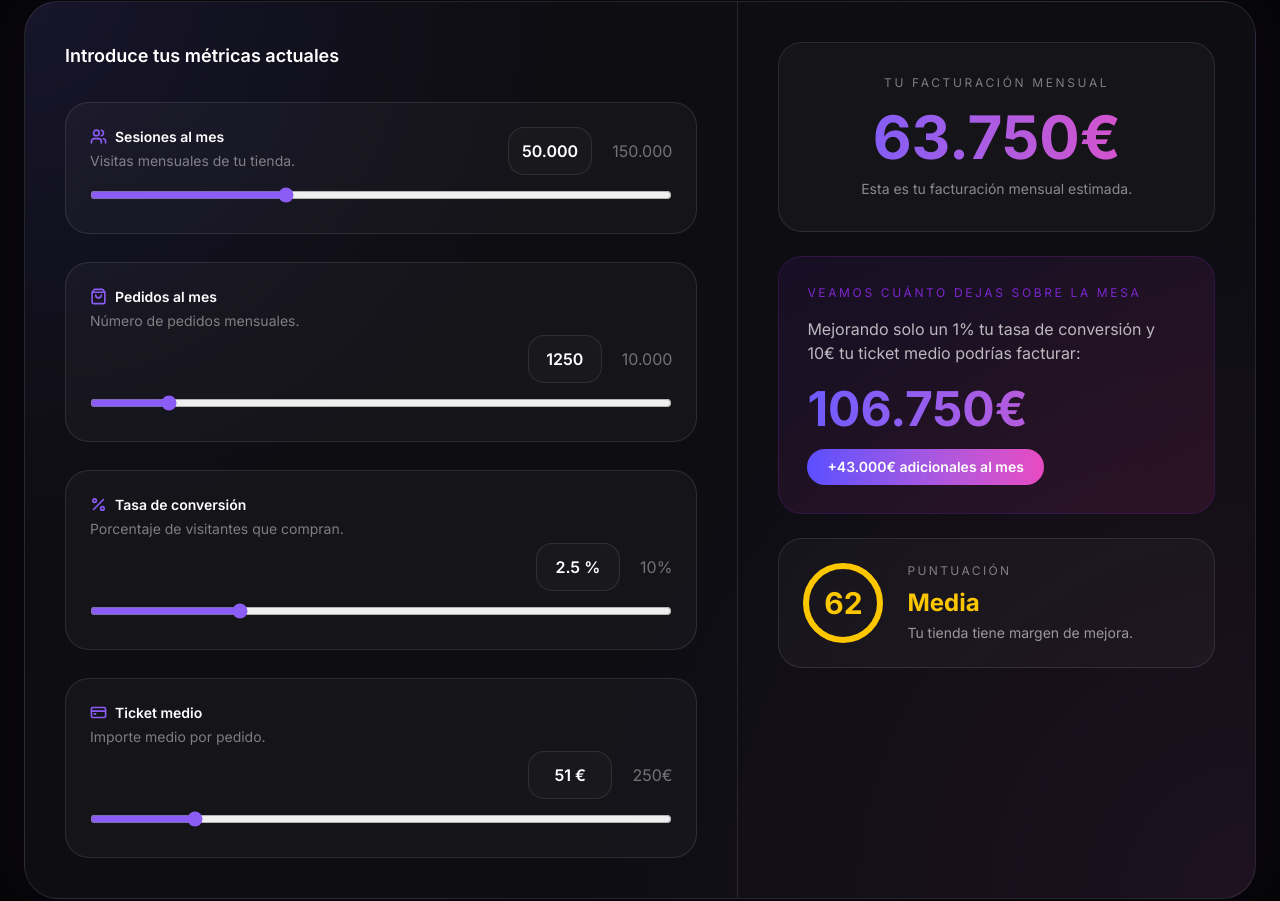
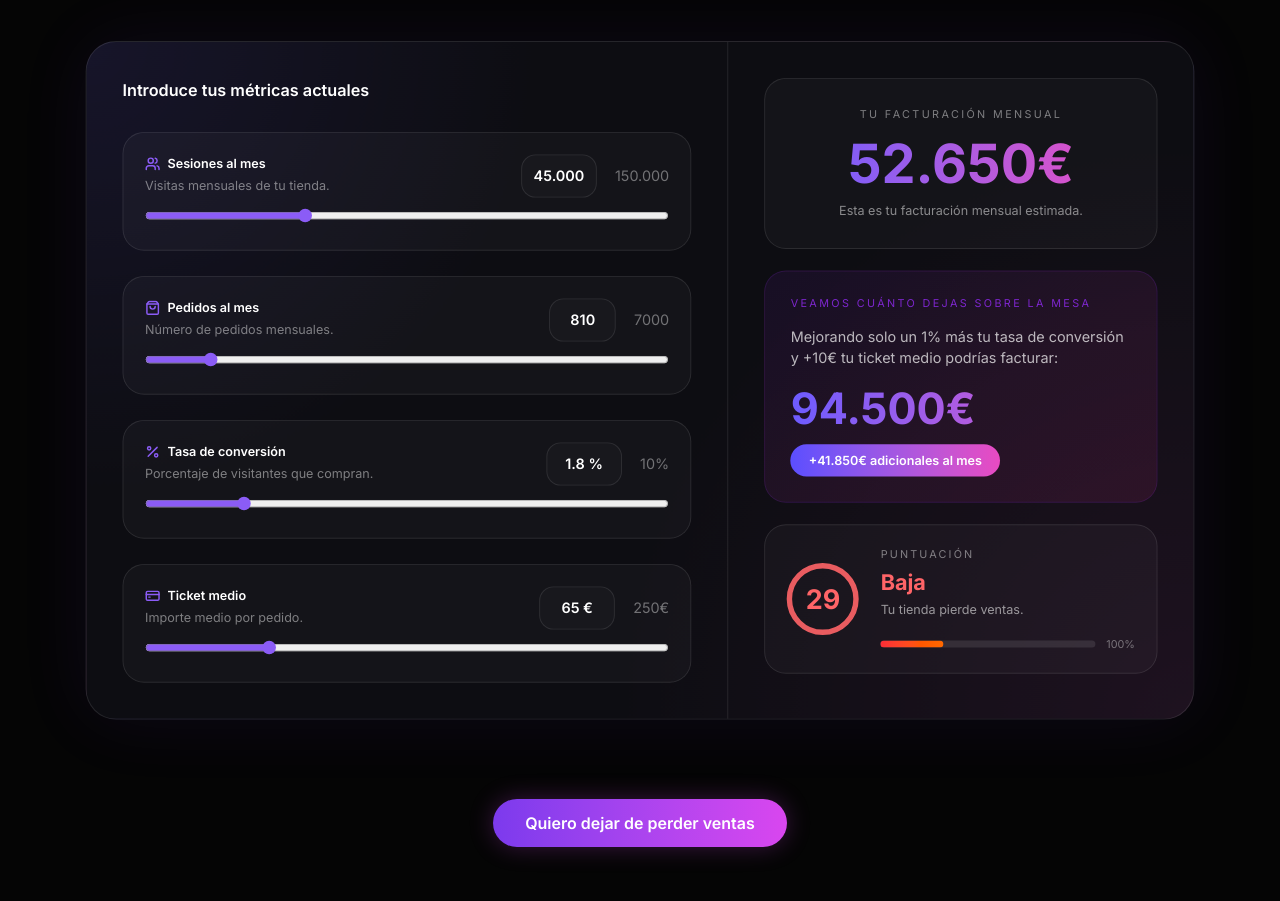
Before and after one commit to MaikelScalate/scalatelab, a Next.js app: page / in a window 1280 px wide. Shown: the part 3001-3902 px from the top of the page. Built offline with nearby package versions, Linux system fonts and the light colour scheme.

Commit message:
Mejorar diseño

```diff
--- a/app/components/sections/CalculatorSection.tsx
+++ b/app/components/sections/CalculatorSection.tsx
@@ -9,7 +9,7 @@ export default function CalculatorSection() {
   return (
     <Section
   id="calculadora"
-  className="pt-10 pb-32"
+  className="pt-20 pb-32"
 >
       <Container>
 
@@ -40,7 +40,7 @@ export default function CalculatorSection() {
           <Calculator />
         </div>
 
-        <div className="mt-20 flex justify-center">
+        <div className="mt-1 flex justify-center">
           <Button
             className="
               h-12
--- a/app/components/ui/Calculator.tsx
+++ b/app/components/ui/Calculator.tsx
@@ -11,10 +11,10 @@ import {
 
 export default function Calculator() {
 
-  const [sessions, setSessions] = useState(50000);
-  const [orders, setOrders] = useState(1250);
- const [conversion, setConversion] = useState(2.5);
- const [ticket, setTicket] = useState(51);
+  const [sessions, setSessions] = useState(45000);
+  const [orders, setOrders] = useState(810);
+  const [conversion, setConversion] = useState(1.8);
+  const [ticket, setTicket] = useState(65);
 
   const revenue = orders * ticket;
 
@@ -31,11 +31,82 @@ const improvedRevenue =
 
   const extraRevenue =
     improvedRevenue - revenue;
+  let conversionScore = 0;
+
+if (conversion >= 5) conversionScore = 30;
+else if (conversion >= 4) conversionScore = 25;
+else if (conversion >= 3) conversionScore = 20;
+else if (conversion >= 2) conversionScore = 14;
+else if (conversion >= 1) conversionScore = 8;
+
+let ticketScore = 0;
+
+if (ticket >= 150) ticketScore = 25;
+else if (ticket >= 120) ticketScore = 22;
+else if (ticket >= 100) ticketScore = 18;
+else if (ticket >= 80) ticketScore = 14;
+else if (ticket >= 60) ticketScore = 10;
+
+let sessionsScore = 0;
+
+if (sessions >= 150000) sessionsScore = 15;
+else if (sessions >= 100000) sessionsScore = 12;
+else if (sessions >= 70000) sessionsScore = 9;
+else if (sessions >= 40000) sessionsScore = 6;
+else if (sessions >= 20000) sessionsScore = 3;
+
+let revenueScore = 0;
+
+if (revenue >= 1300000) revenueScore = 25;
+else if (revenue >= 700000) revenueScore = 20;
+else if (revenue >= 350000) revenueScore = 15;
+else if (revenue >= 150000) revenueScore = 10;
+else if (revenue >= 50000) revenueScore = 5;
+
+let score = Math.min(
+  100,
+  conversionScore +
+  ticketScore +
+  sessionsScore +
+  revenueScore
+);
+if (
+  revenue >= 1300000 &&
+  conversion >= 5 &&
+  ticket >= 200
+) {
+  score = 100;
+}
+  let scoreTitle = "";
+  let scoreText = "";
+const isTop = revenue >= 1300000;
+  if (score < 50) {
+    scoreTitle = "Baja";
+    scoreText = "Tu tienda pierde ventas.";
+  }
+  else if (score < 75) {
+    scoreTitle = "Media";
+    scoreText = "Hay mucho potencial de mejora.";
+  }
+  else if (score < 90) {
+    scoreTitle = "Excelente";
+    scoreText = "¡Excelente! Y puedes escalar mucho más.";
+  }
+  else if (isTop) {
+  scoreTitle = "Top 1%";
+  scoreText = "Formas parte del 1% en E-commerce.";
+}
+else {
+  scoreTitle = "Excelente";
+  scoreText = "¡Excelente! Y puedes escalar mucho más.";
+}
   return (
     <div
   className="
   mx-auto
   max-w-7xl
+  scale-90
+  origin-top
   overflow-hidden
   rounded-[34px]
   border
@@ -99,7 +170,7 @@ style={{
                     inputMode="numeric"
                     pattern="[0-9]*"
                     value={sessions.toLocaleString("es-ES")}
-  min={500}
+                    min={0}
                     max={150000}
                     step={500}
                     onChange={(e) => {
@@ -108,14 +179,14 @@ style={{
                         e.target.value.replace(/\./g, "")
                       );
 
-    if (value < 500) value = 500;
+                      if (value < 0) value = 0;
                       if (value > 150000) value = 150000;
 
                       setSessions(value);
 
                       const newOrders = Math.min(
                         Math.round(value * (conversion / 100)),
-  10000
+                        7000
                       );
 
                       setOrders(newOrders);
@@ -146,7 +217,7 @@ px-3
 
               <input
                 type="range"
-  min="500"
+                min="0"
                 max="150000"
                 step="500"
                 value={sessions}
@@ -180,6 +251,10 @@ step="500"
     p-6
   "
             >
+              <div className="flex items-start justify-between gap-8">
+
+                <div>
+
                   <p className="flex items-center gap-2 text-sm font-semibold text-white">
                     <ShoppingBag
                       size={17}
@@ -193,7 +268,9 @@ step="500"
                     Número de pedidos mensuales.
                   </p>
 
-  <div className="mt-1 flex items-center justify-end gap-5">
+                </div>
+
+                <div className="flex items-center gap-5">
 
                   <input
                     type="text"
@@ -207,7 +284,7 @@ value={orders.toLocaleString("es-ES")}
                       )}ch`,
                     }}
                     min={1}
-  max={10000}
+                    max={7000}
                     step={1}
                     onChange={(e) => {
 
@@ -216,15 +293,17 @@ value={orders.toLocaleString("es-ES")}
                       );
 
                       if (value < 1) value = 1;
-  if (value > 10000) value = 10000;
+                      if (value > 7000) value = 7000;
 
                       let newConversion =
                         (value / sessions) * 100;
 
-  if (newConversion > 10) {
-    newConversion = 10;
+                      const maxConversion = 10;
+
+if (newConversion > maxConversion) {
+  newConversion = maxConversion;
   value = Math.round(
-      sessions * 0.10
+    sessions * (maxConversion / 100)
   );
 }
 
@@ -248,14 +327,17 @@ px-3
                   />
 
                   <span className="text-white/40">
-      10.000
+                  7000
                   </span>
+
+                </div>
+
               </div>
 
               <input
                 type="range"
                 min="1"
-max="10000"
+                max="7000"
                 step="1"
                 value={orders}
                 onChange={(e) => {
@@ -286,6 +368,10 @@ step="1"
     p-6
   "
             >
+              <div className="flex items-start justify-between gap-8">
+
+                <div>
+
                   <p className="flex items-center gap-2 text-sm font-semibold text-white">
                     <Percent
                       size={17}
@@ -299,7 +385,9 @@ step="1"
                     Porcentaje de visitantes que compran.
                   </p>
 
-  <div className="mt-1 flex items-center justify-end gap-5">
+                </div>
+
+                <div className="flex items-center gap-5">
 
                   <input
                     type="text"
@@ -353,6 +441,9 @@ px-3
                   <span className="text-white/40">
                     10%
                   </span>
+
+                </div>
+
               </div>
 
               <input
@@ -391,6 +482,10 @@ px-3
     p-6
   "
             >
+              <div className="flex items-start justify-between gap-8">
+
+                <div>
+
                   <p className="flex items-center gap-2 text-sm font-semibold text-white">
                     <CreditCard
                       size={17}
@@ -404,7 +499,9 @@ px-3
                     Importe medio por pedido.
                   </p>
 
-  <div className="mt-1 flex items-center justify-end gap-5">
+                </div>
+
+                <div className="flex items-center gap-5">
 
                   <input
                     style={{
@@ -453,6 +550,9 @@ px-3
                   <span className="text-white/40">
                     250€
                   </span>
+
+                </div>
+
               </div>
 
               <input
@@ -531,7 +631,7 @@ px-3
               </p>
 
               <p className="mt-4 text-white/70">
-        Mejorando solo un 1% tu tasa de conversión y 10€ tu ticket medio podrías facturar:
+                Mejorando solo un 1% más tu tasa de conversión y +10€ tu ticket medio podrías facturar:
               </p>
 
               <h3
@@ -582,8 +682,46 @@ px-3
         p-6
       "
             >
+              {score >= 90 ? (
+
   <div
     className="
+      relative
+      flex
+      h-20
+      w-20
+      items-center
+      justify-center
+      rounded-full
+      bg-gradient-to-br
+      from-[#6D5BFF]
+      via-[#8B5CF6]
+      to-[#E84AC2]
+      p-[6px]
+    "
+  >
+    <div
+      className="
+        flex
+        h-full
+        w-full
+        items-center
+        justify-center
+        rounded-full
+        bg-[#0D0D12]
+        text-3xl
+        font-bold
+        text-white
+      "
+    >
+      {score}
+    </div>
+  </div>
+
+) : (
+
+  <div
+    className={`
       flex
       h-20
       w-20
@@ -591,32 +729,88 @@ px-3
       justify-center
       rounded-full
       border-[6px]
-          border-yellow-400
       text-3xl
       font-bold
-          text-yellow-400
-        "
+      ${
+        score < 50
+          ? "border-red-400/90 text-red-400"
+          : score < 75
+          ? "border-yellow-400/90 text-yellow-400"
+          : "border-green-400/90 text-green-400"
+      }
+    `}
   >
-        62
+    {score}
   </div>
 
-      <div>
+)}
+
+              <div className="flex flex-col justify-center flex-1">
                 <p className="text-xs uppercase tracking-[0.2em] text-white/45">
                   Puntuación
                 </p>
 
-        <p className="mt-2 text-2xl font-bold text-yellow-400">
-          Media
+                <p
+                  className={`
+    mt-2
+    text-2xl
+    font-bold
+    ${score < 50
+  ? "text-red-400"
+  : score < 75
+    ? "text-yellow-400"
+    : score < 90
+      ? "text-green-400"
+      : "text-white"
+}
+  `}
+                >
+                  {scoreTitle}
                 </p>
 
                 <p className="mt-1 text-sm text-white/55">
-          Tu tienda tiene margen de mejora.
+                  {scoreText}
                 </p>
+
+                <div className="mt-5 flex items-center gap-3">
+
+                  <div className="flex-1 h-2 rounded-full bg-white/10 overflow-hidden">
+
+                    <div
+                      className={`
+h-full
+rounded-full
+bg-gradient-to-r
+${score < 50
+                          ? "from-red-500 to-orange-500"
+                          : score < 75
+                            ? "from-yellow-400 to-orange-400"
+                            : score < 90
+                              ? "from-green-400 to-green-500"
+                              : "from-[#6D5BFF] via-[#8B5CF6] to-[#E84AC2]"
+                        }
+`}
+                      style={{ width: `${score}%` }}
+                    />
+
                   </div>
+
+                  <span className="text-xs text-white/40">
+                    100%
+                  </span>
+
+                </div> {/* fin barra */}
+
+              </div> {/* fin columna derecha de la puntuación */}
+
+            </div> {/* fin tarjeta PUNTUACIÓN */}
+
+          </div> {/* fin space-y-6 */}
+
+        </div> {/* fin p-10 */}
+
+      </div> {/* fin grid */}
+
     </div>
-</div>
-  </div>
-</div>
-</div>
-  );
+  )
 }
```
Lines whose indentation alone changed are shown as unchanged.
